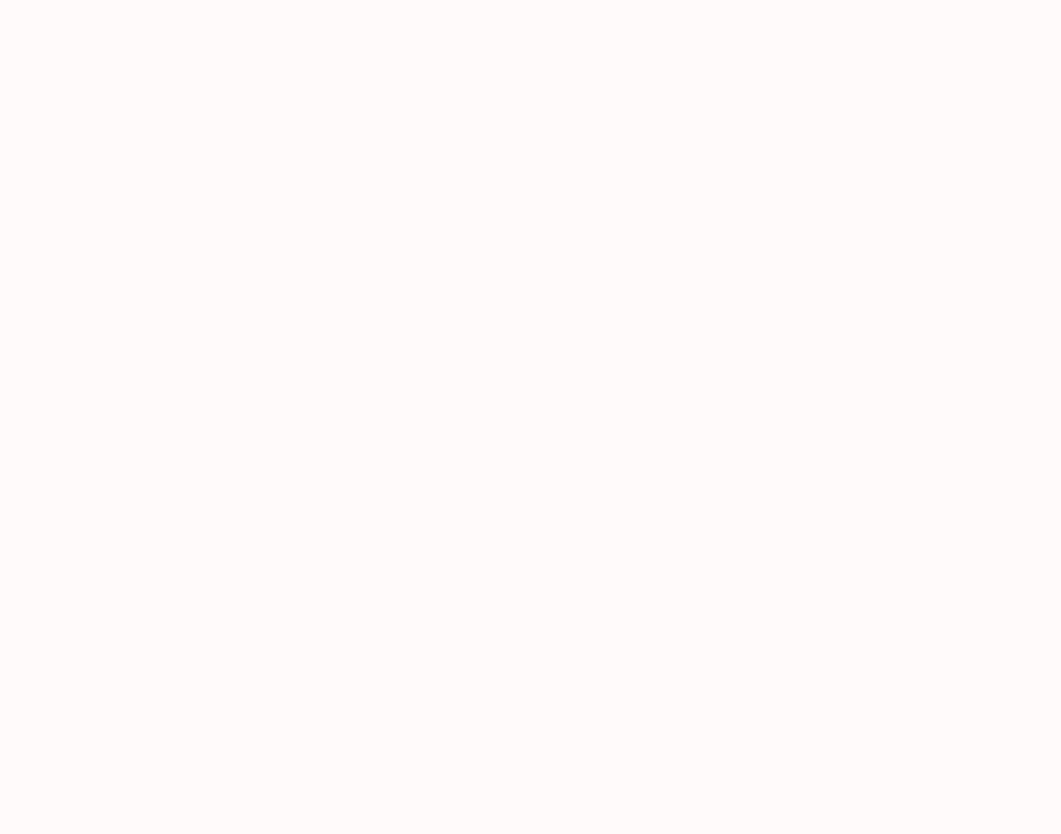
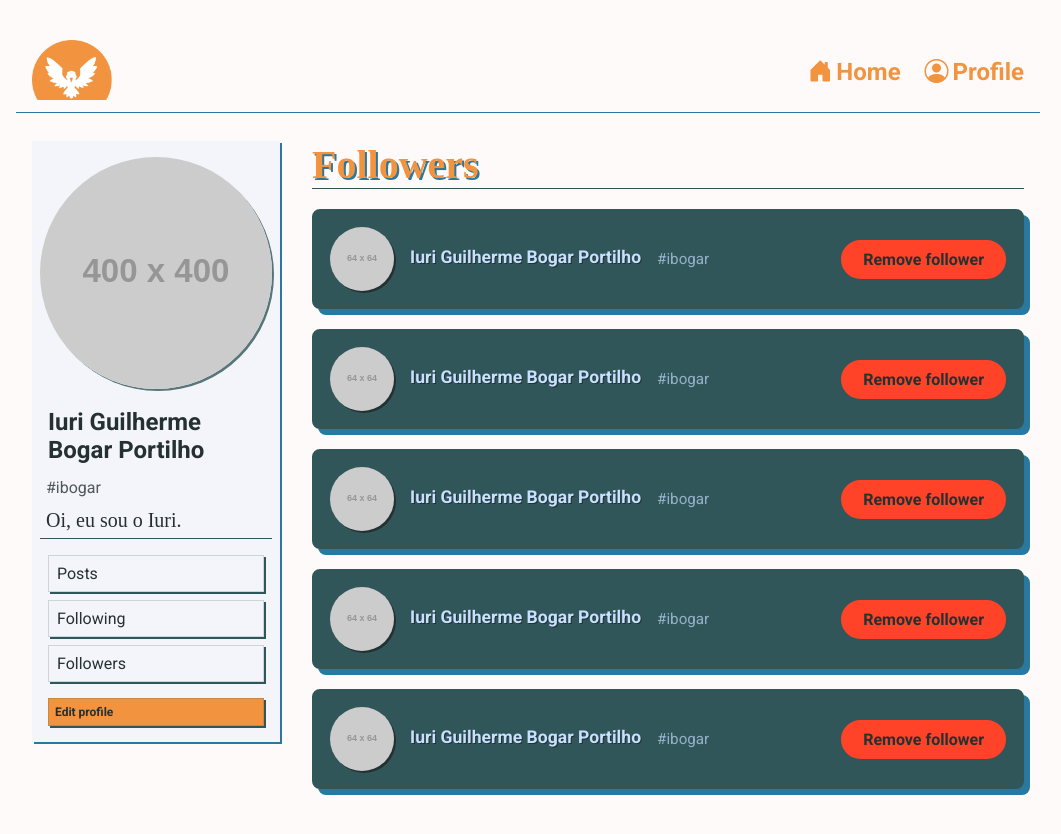
Before and after one commit to ibogar/strix-front, a React (Vite) app: page /followers in a window 1280 px wide. Before the commit this address had no page. Shown: the top 834 px of the page, without its empty margins (112-1173 px from the left). Before the commit the page ends 800 px from the top, so only its background shows below. Built offline with nearby package versions, Linux system fonts and the light colour scheme; a web font is replaced by a local one.

Commit message:
add follow pages

```diff
--- /dev/null
+++ b/src/components/Follow/index.tsx
@@ -0,0 +1,29 @@
+
+import { useLocation } from "react-router-dom"
+import * as S from "./styles"
+import FollowUser from "../FollowUser";
+import { PageTitle } from "../../styles";
+
+
+const Follow = () => {
+    const location = useLocation();
+
+    return (
+        <S.FollowContainer>
+            {location.pathname === '/followers' ? (
+                <PageTitle>Followers</PageTitle>
+            ) : (
+                <PageTitle>Following</PageTitle>
+            )}
+
+            <FollowUser />
+            <FollowUser />
+            <FollowUser />
+            <FollowUser />
+            <FollowUser />
+
+        </S.FollowContainer>
+    )
+}
+
+export default Follow
--- /dev/null
+++ b/src/components/Follow/styles.ts
@@ -0,0 +1,6 @@
+import styled from 'styled-components'
+
+export const FollowContainer = styled.div`
+    width: 100%;
+    padding: 0 16px;
+`
--- /dev/null
+++ b/src/components/FollowUser/index.tsx
@@ -0,0 +1,23 @@
+import { useLocation } from 'react-router-dom'
+import * as S from './styles'
+
+const FollowUser = () => {
+    const location = useLocation();
+
+    return (
+        <S.FolUserContainer>
+            <S.FolUserLink to={'/following'}>
+                <S.FolUserImg src="https://placehold.co/64" alt="User photo" />
+                <S.FolUser>Iuri Guilherme Bogar Portilho</S.FolUser>
+                <S.FolUserName>#ibogar</S.FolUserName>
+            </S.FolUserLink>
+            {location.pathname === '/followers' ? (
+                <S.FolUserBtn>Remove follower</S.FolUserBtn>
+            ) : (
+                <S.FolUserBtn>Unfollow</S.FolUserBtn>
+            )}
+        </S.FolUserContainer>
+    )
+}
+
+export default FollowUser
--- /dev/null
+++ b/src/components/FollowUser/styles.ts
@@ -0,0 +1,62 @@
+import { Link } from 'react-router-dom'
+import styled from 'styled-components'
+
+import { colors } from '../../styles'
+
+export const FolUserContainer = styled.div`
+    width: 100%;
+    background-color: ${colors.darkSlateGrey};
+    border-radius: 8px;
+    padding: 16px;
+    margin-bottom: 20px;
+    border: 2px solid ${colors.darkSlateGrey};
+    box-shadow: 6px 6px 0 ${colors.cerulean};
+    display: flex;
+    justify-content: space-between;
+    align-items: center;
+`
+
+export const FolUserLink = styled(Link)`
+    display: flex;
+    align-items: center;
+    gap: 16px;
+    text-decoration: none;
+    flex: 1;
+`
+
+export const FolUserImg = styled.img`
+    width: 64px;
+    height: 64px;
+    border-radius: 50%;
+    object-fit: cover;
+    box-shadow: 2px 2px 0 ${colors.jetBlack};
+`
+
+export const FolUser = styled.h5`
+    color: ${colors.paleSky};
+    font-size: 1.1rem;
+    font-weight: bold;
+    margin-bottom: 4px;
+    text-shadow: 1px 1px 0 ${colors.jetBlack};
+`
+
+export const FolUserName = styled.p`
+    color: ${colors.paleSky}AA;
+    font-size: 0.95rem;
+`
+
+export const FolUserBtn = styled.button`
+    padding: 8px 20px;
+    background-color: ${colors.scarletFire};
+    color: ${colors.jetBlack};
+    border: 2px solid ${colors.scarletFire};
+    border-radius: 25px;
+    font-size: 1rem;
+    font-weight: bold;
+    cursor: pointer;
+    transition: 0.2s ease;
+
+    &:hover {
+        box-shadow: 4px 4px 0 ${colors.cerulean};
+    }
+`
--- /dev/null
+++ b/src/pages/FollowersPage/index.tsx
@@ -0,0 +1,21 @@
+import Follow from '../../components/Follow'
+import Header from '../../components/Header'
+import Sidebar from '../../components/Sidebar'
+import { Content } from '../../styles'
+
+
+
+
+const FollowersPage = () => {
+    return (
+        <div className="container">
+            <Header />
+            <Content>
+                <Sidebar />
+                <Follow />
+            </Content>
+        </div>
+    )
+}
+
+export default FollowersPage
--- /dev/null
+++ b/src/pages/Following/index.tsx
@@ -0,0 +1,21 @@
+import Follow from '../../components/Follow'
+import Header from '../../components/Header'
+import Sidebar from '../../components/Sidebar'
+import { Content } from '../../styles'
+
+
+
+
+const Following = () => {
+    return (
+        <div className="container">
+            <Header />
+            <Content>
+                <Sidebar />
+                <Follow />
+            </Content>
+        </div>
+    )
+}
+
+export default Following
--- a/src/routes.tsx
+++ b/src/routes.tsx
@@ -2,8 +2,10 @@ import { Routes, Route } from 'react-router-dom'
 
 import Home from './pages/Home'
 import Login from './pages/Login'
+import Register from './pages/Register'
 import Profile from './pages/Profile'
-import Register from './pages/Register'
+import FollowersPage from './pages/FollowersPage'
+import Following from './pages/Following'
 
 const MyRoutes = () => (
   <Routes>
@@ -11,6 +13,8 @@ const MyRoutes = () => (
     <Route path="/login" element={<Login />} />
     <Route path="/register" element={<Register />} />
     <Route path="/profile" element={<Profile />} />
+    <Route path="/followers" element={<FollowersPage />} />
+    <Route path="/following" element={<Following />} />
   </Routes>
 )
 
--- a/src/styles.ts
+++ b/src/styles.ts
@@ -51,3 +51,13 @@ export const Content = styled.div`
     grid-template-columns: 25% 75%;
     padding: 16px;
 `
+
+export const PageTitle = styled.h2`
+    font-size: 40px;
+    font-weight: bold;
+    font-family: ${fonts.highlightFont};
+    color: ${colors.carrotOrange};
+    text-shadow: 2px 2px ${colors.cerulean};
+    border-bottom: 1px solid ${colors.darkSlateGrey};
+    margin-bottom: 20px;
+`
```
